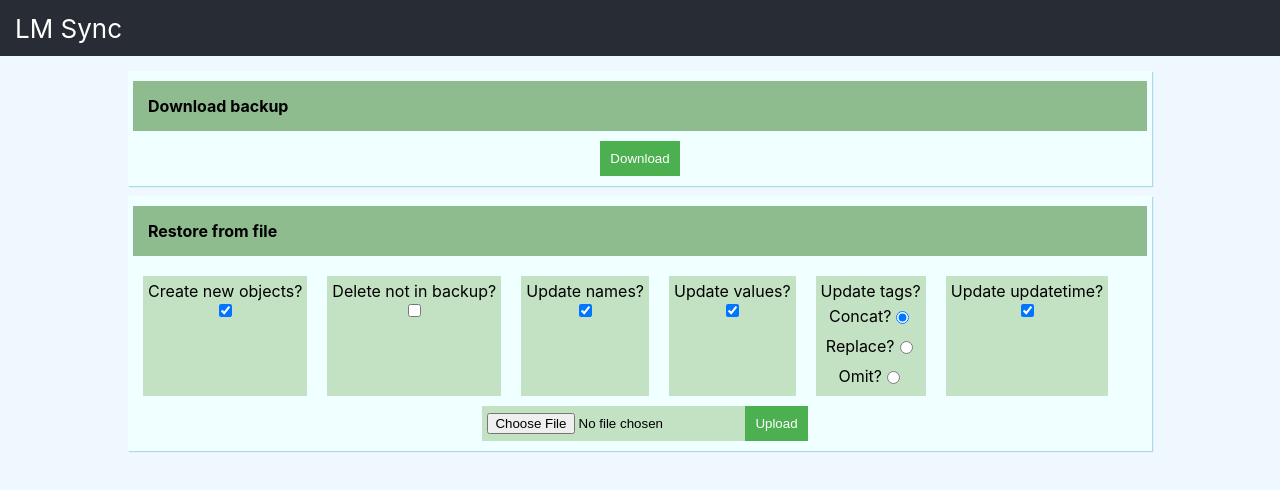
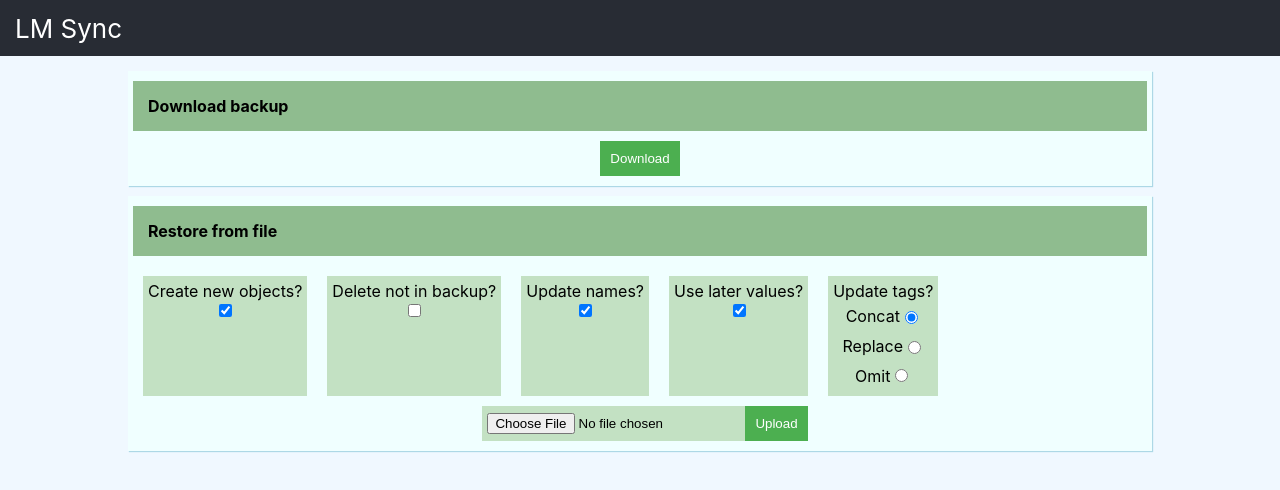
Before and after one commit to buuuudzik/lmsync, a React (Create React App) app: page / in a window 1280 px wide. Shown: the top 490 px of the page. Built offline with nearby package versions, Linux system fonts and the light colour scheme; some icons are missing.

Commit message:
Add synchronizing tags with tagcache and use later value

```diff
--- a/src/App.css
+++ b/src/App.css
@@ -370,6 +370,7 @@ input[type="radio"] {
 
 .backup-options {
   display: flex;
+  flex-wrap: wrap;
 }
 
 .backup-option {
--- a/src/App.js
+++ b/src/App.js
@@ -15,8 +15,7 @@ class App extends React.Component {
         newObject: "create", // "create" || "omit"
         notExisting: "let", // "let" || "delete"
         name: "replace", // "replace" || "let" Could crash some scripts
-        value: "replace", // "replace" || "let"
-        updatetime: "replace", // "replace" || "let"
+        value: "useLater", // "replace" || "let"
         tags: "concat", // "replace" || "concat" || "let"
       },
     };
@@ -148,15 +147,15 @@ class App extends React.Component {
                 </div>
                 <div className="backup-option">
                   <div>
-                    <div>Update values?</div>
-                    {this.createPolicyCheckbox("value", "replace", "let")}
+                    <div>Use later values?</div>
+                    {this.createPolicyCheckbox("value", "useLater", "let")}
                   </div>
                 </div>
                 <div className="backup-option">
                   <div>
                     <div>Update tags?</div>
                     <div className="backup-option-variant">
-                      <div>Concat?</div>
+                      <div>Concat</div>
                       <input
                         type="radio"
                         name="tags"
@@ -165,7 +164,7 @@ class App extends React.Component {
                       />
                     </div>
                     <div className="backup-option-variant">
-                      <div>Replace?</div>
+                      <div>Replace</div>
                       <input
                         type="radio"
                         name="tags"
@@ -174,20 +173,16 @@ class App extends React.Component {
                       />
                     </div>
                     <div className="backup-option-variant">
-                      <div>Omit?</div>
+                      <label for="tags">
+                        Omit
                         <input
                           type="radio"
                           name="tags"
                           onChange={() => this.changePolicy("tags", "omit")}
                           checked={this.state.policies.tags === "omit"}
                         />
+                      </label>
                     </div>
-                  </div>
-                </div>
-                <div className="backup-option">
-                  <div>
-                    <div>Update updatetime?</div>
-                    {this.createPolicyCheckbox("updatetime", "replace", "let")}
                   </div>
                 </div>
               </div>
```
Also changed, not shown: 1 other file (tests, documents, lock files or other folders). Lines whose indentation alone changed are shown as unchanged.
